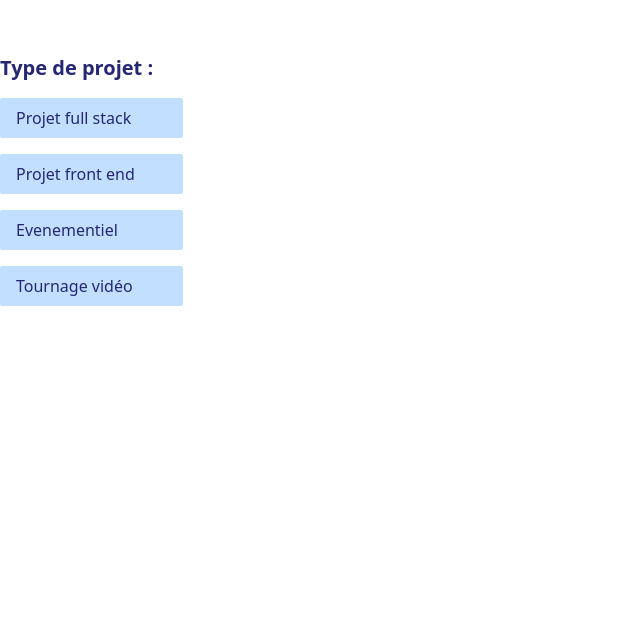
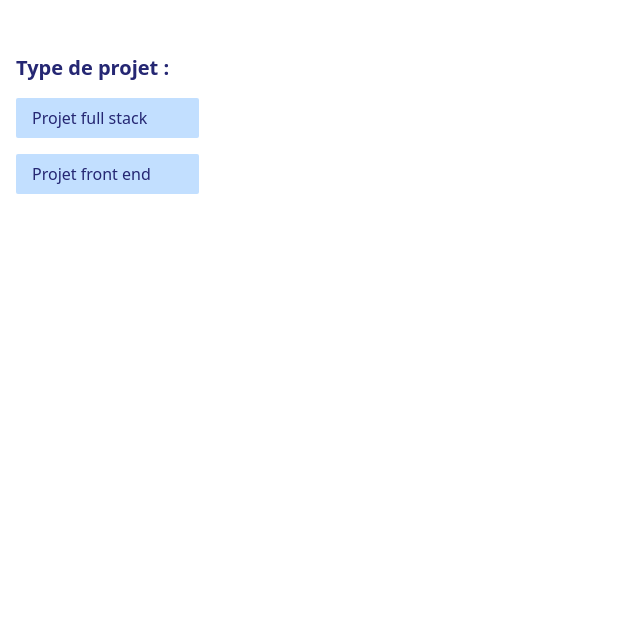
Before and after one commit to ThomasTew1579/ThomasTew1579.github.io, a Vue app: page /realisations in a window 1280 px wide. Shown: the part 838-1480 px from the top of the page, without its empty margins (0-640 px from the left). Built offline with nearby package versions, Linux system fonts and the light colour scheme; what @splidejs/vue-splide would draw is missing.

Commit message:
inté: archive réalisation

```diff
--- a/src/components/ArchiveRealisations.vue
+++ b/src/components/ArchiveRealisations.vue
@@ -14,58 +14,58 @@ export default {
             content: [
             {
                 name:"Inser-eco93 ",
-                text:"Sur le projet Inser-eco93, j’ai pris en charge le front-end et le back-end, en travaillant seul pour développer un site efficace et optimisé. En utilisant WordPress, PHP, CSS et JavaScript, j’ai assuré une navigation fluide et des performances techniques solides. Ce projet, mené à bien sans difficulté particulière, a permis de livrer un site parfaitement fonctionnel et en accord avec les attentes du client, qui s'est montré satisfait du travail réalisé.",
+                text:"Développement front-end et back-end pour un site vitrine. Projet réalisé seul avec satisfaction du client. Ce projet m'a permis d’appliquer mon expertise pour créer un site fonctionnel et ergonomique.",
                 media:"/image/screen/insereco.webp",
               },
               {
-                url:"https://urps-mk-ara.com/",
-                name:"urps-mk-ara",
-                text:"",
+                url:"https://urps-mk-ara.org/",
+                name:"URPS MK ARA",
+                text:"Création d’un filtre d’archives et d’une carte interactive en front-end et back-end. Client très satisfait du résultat. Cette solution technique complexe a amélioré considérablement l'expérience utilisateur en facilitant la recherche d’informations.",
                 media:"/image/screen/urps-mk-ara.webp",
               },
               {
                 url:"https://pilot-in.com/",
-                name:"pilot-in",
-                text:"",
+                name:"Pilot'in",
+                text:"Premier gros projet full-stack réalisé seul. Le client a été satisfait du développement front-end et back-end. Cette réalisation a marqué une étape importante dans ma carrière en consolidant mes compétences techniques et ma gestion de projets d'envergure.",
                 media:"/image/screen/pilotin.webp",
               },
               {
                 url:"https://neoloc-immobilier.fr/",
                 name:"Neoloc",
-                text:"Pour Neoloc, une agence de gestion locative à Lyon, j’ai été chargé de la refonte complète du site sans maquette, ce qui m’a donné l’opportunité d’utiliser pleinement mes compétences créatives et techniques. En tant que développeur full-stack, j’ai pris en main à la fois le front-end et le back-end, en utilisant WordPress, PHP, CSS et JavaScript. Le résultat final a amélioré l’expérience utilisateur et optimisé la navigation du site, avec des retours très positifs du client, satisfait par ma capacité à travailler en autonomie.                ",
+                text:"Refonte totale du site vitrine en front-end et back-end sans maquette. Résultat satisfaisant, le client continue de collaborer. J’ai su proposer des solutions efficaces pour répondre aux attentes du client tout en offrant une navigation optimisée.",
                 media:"/image/screen/neoloc.webp",
               },
               {
-                url:"https://novely.com/",
+                url:"https://novely-renovation.fr/",
                 name:"Novely",
-                text:"",
+                text:"Refonte complète du site vitrine sans maquette, en front-end et back-end. Client satisfait du travail réalisé. J’ai pris des décisions créatives et techniques pour moderniser le site et améliorer son attractivité.",
                 media:"/image/screen/novely.webp",
               },
               {
                 name:"Serpol",
-                text:"Sur le projet Serpol, branche du groupe Serfim, j’ai pris en charge l’intégralité du développement, aussi bien en front-end qu’en back-end. Ce projet m’a permis d’exploiter toute la gamme des technologies WordPress, PHP, CSS et JavaScript pour développer une solution complète. Travaillant seul, j’ai pu apporter une réponse technique aux besoins du client et garantir un développement optimisé du site. Même si le site n'est pas encore en ligne, les retours préliminaires du client sont extrêmement positifs.",
+                text:"Développement complet front-end et back-end pour Serpol, branche de Serfim. Projet terminé avec succès. Client satisfait. Le site est conçu pour être évolutif et adaptable aux besoins futurs de l’entreprise.",
                 media:"/image/screen/serpol.webp",
               },
               {
                 name:"Serfim TIC",
-                text:"Dans le cadre de Serfim TIC, également une branche du groupe Serfim, j’ai été chargé de la conception front-end et back-end du site web. Ce projet, bien que technique, s’est déroulé sans embûches majeures. En utilisant WordPress, PHP, CSS et JavaScript, j’ai su proposer une solution à la fois fonctionnelle et durable. Le client a été satisfait des performances du site et de sa facilité d’utilisation, ce qui témoigne de mon expertise en gestion de projets complexes.",
+                text:"Développement front-end et back-end. Site structuré et performant livré avec satisfaction du client. Ce projet a renforcé ma capacité à concevoir des solutions stables pour des entreprises à forte exigence technique.",
                 media:"/image/screen/serfimtic.webp",
               },
               {
                 name:"Terenvie",
-                text:"Pour Ternie, une autre branche du groupe Serfim, j’ai assuré la gestion complète du développement front-end et back-end. Travaillant de manière indépendante sur ce projet, j’ai déployé des solutions basées sur WordPress, PHP, CSS et JavaScript pour garantir un site performant et sécurisé. Le projet a été finalisé avec succès et a pleinement répondu aux attentes du client, renforçant ma capacité à livrer des projets dans les délais et avec une grande autonomie.",
+                text:"Développement front-end et back-end pour cette branche de Serfim. Résultats très positifs et client satisfait. J’ai assuré un développement fluide et respecté les délais tout en garantissant une qualité optimale.",
                 media:"/image/screen/terrenvie.webp",
               },
               {
-                url:"https://inovaya.com/",
+                url:"https://www.pournosenfants.com/",
                 name:"MTB pour nos enfants",
-                text:"Le site MTB pour nos enfants m’a offert l’occasion de me concentrer sur le développement d’un site dynamique comportant un grand nombre d’animations au scroll. Travaillant sur le front-end et le back-end, j’ai utilisé WordPress, PHP, CSS et JavaScript pour créer une interface interactive et engageante. Le défi consistait à intégrer ces animations sans affecter les performances du site, ce que j'ai réalisé avec succès. Le client a été ravi du résultat final, qui reflétait bien les attentes initiales.",
+                text:"Développement full-stack avec intégration d’animations au scroll. Le client a apprécié l'interactivité du site. Les animations apportent une touche dynamique tout en garantissant une navigation fluide.",
                 media:"/image/screen/mtbpne.webp",
               },
               {
-                url:"https://urps-mk-ara.org/",
-                name:"manerty ",
-                text:"Pour le projet URPS MK ARA, j'ai développé un système de filtrage d’archives avancé, associé à une carte interactive. En tant que développeur full-stack, j'ai utilisé WordPress, PHP, CSS et JavaScript pour intégrer des fonctionnalités complexes tout en maintenant une navigation fluide et intuitive. Ce projet a exigé une expertise technique spécifique pour répondre aux besoins du client, qui s'est montré très satisfait du résultat final et de la fluidité de l'expérience utilisateur.",
+                url:"https://www.manerty.com/",
+                name:"Manerty ",
+                text:"Premier site vitrine full-stack que j’ai développé seul. Le client est satisfait et nous travaillons toujours ensemble pour faire évoluer le site. Ce projet m’a permis de consolider mes compétences en front-end et back-end tout en répondant aux exigences spécifiques du client.",
                 media:"/image/screen/manerty.webp",
               },
 
@@ -78,91 +78,69 @@ export default {
               {
                 url:"https://inovaya.com/",
                 name:"Inovaya",
-                text:"En tant que développeur front-end au sein d'une équipe pour le projet Inovaya, j’ai travaillé sur l’intégration d'animations avancées au scroll. Ce projet m’a permis de collaborer avec d’autres experts pour assurer la cohérence entre design et technique, tout en utilisant WordPress, PHP, CSS et JavaScript. Les défis techniques autour de ces animations ont été relevés avec succès, et le client a apprécié la qualité et la fluidité des interactions proposées.",
+                text:"Développement d’animations au scroll en front-end, en équipe. Le client a été satisfait du rendu interactif. Le site offre une expérience visuelle fluide, parfaitement alignée avec les attentes du client.",
                 media:"/image/screen/inovaya.webp",
               },
               {
-                url:"https://cabinet-eyssette.com/",
+                url:"https://www.cabinet-eyssette.fr/",
                 name:"Cabinet Eyssette",
-                text:"",
+                text:"Développement des animations au scroll en CSS et du style du site en front-end. Projet réalisé en équipe avec succès. Client satisfait. J’ai contribué à créer une expérience utilisateur fluide grâce à des animations élégantes et efficaces.",
                 media:"/image/screen/cabinet-eyssette.webp",
               },
               {
-                url:"https://serfim.com/",
+                url:"https://www.serfim.com/",
                 name:"Serfim",
-                text:"",
+                text:"Développement des animations et du style du site en front-end. Ce projet m’a permis d'apprendre le back-end sur WordPress. Client satisfait. J’ai su m'adapter rapidement aux besoins techniques pour offrir un site fonctionnel et attractif.",
                 media:"/image/screen/serfim.webp",
               },
               {
-                url:"https://inovaya.com/",
+                url:"https://katrimmo.com/",
                 name:"Katrimmo",
-                text:"Pour Katrimmo, une agence de location immobilière, ma mission principale était de repenser entièrement le style du site, avec une attention particulière portée à la version mobile. En tant que développeur front-end, j’ai redéfini l’apparence du site, optimisé son accessibilité mobile et utilisé WordPress, PHP, CSS et JavaScript pour obtenir une meilleure performance. Ce projet a renforcé mon expertise en conception responsive et a permis au client de bénéficier d’un site plus moderne et fonctionnel, adapté à leurs besoins.",
+                text:"Refonte du style mobile en front-end, réalisée seul. Le site est optimisé pour une meilleure expérience utilisateur. Client satisfait. Ce projet m'a permis de perfectionner mes compétences en conception mobile-first.",
                 media:"/image/screen/kattrimo.webp",
               },
               {
-                url:"https://dott.com/",
+                url:"https://ridedott.com/fr/",
                 name:"Dott",
-                text:"",
+                text:"Refonte complète du style du site et intégration en 8 langues. J’ai respecté un design strict imposé par le client. Le projet a été un succès, et je continue de collaborer pour les évolutions. Cette collaboration continue témoigne de la confiance que le client accorde à mon travail.",
                 media:"/image/screen/dott.webp",
               },
               {
                 url:"https://www.sepr.edu/",
                 name:"SEPR",
-                text:"Pour SEPR, un projet complexe avec un grand nombre d’animations, j’ai été impliqué en tant que développeur front-end au sein d'une équipe. J'ai utilisé WordPress, PHP, CSS et JavaScript pour implémenter ces animations tout en maintenant une performance optimale. Ce projet a mis en avant ma capacité à gérer de nombreux éléments interactifs sans nuire à l’expérience utilisateur. Le client a été très satisfait du rendu final, à la fois fonctionnel et esthétique.",
+                text:"Projet en équipe avec développement front-end de nombreuses animations. Le client a exprimé sa satisfaction. Nous avons réussi à maintenir une performance élevée malgré la complexité des animations.",
                 media:"/image/screen/sepr.webp",
               },
               {
-                url:"https://ltdln.com/",
-                name:"ltdln",
-                text:"",
+                url:"https://latetedanslesnuages.com/",
+                name:"La Tête dans les Nuages",
+                text:"Développement des animations et du style avec de nombreuses micro-animations en front-end, en équipe. Résultat apprécié par le client. Ce projet a mis en valeur ma capacité à créer des interfaces interactives et ludiques, adaptées à l'univers des jeux d'arcade.",
                 media:"/image/screen/ltdln.webp",
               },
               {
-                url:"https://inovaya.com/",
+                url:"https://www.biens-surs.fr/",
                 name:"Biens Sûrs",
-                text:"Pour Biens Sûrs, promoteur immobilier, j’ai collaboré au sein d'une équipe pour le développement front-end du site, en utilisant WordPress, PHP, CSS et JavaScript. Ce projet visait à concevoir un site moderne et intuitif, avec une attention particulière portée à l’ergonomie et à l’expérience utilisateur. Grâce à une collaboration efficace, nous avons livré un site répondant parfaitement aux attentes du client, qui a été très satisfait du résultat.",
+                text:"Développement front-end en équipe pour un promoteur immobilier. Le client a apprécié le design et la performance du site. Ce projet a permis d’allier esthétique et fonctionnalité pour une expérience utilisateur optimale.",
                 media:"/image/screen/manerty.webp",
               },
               {
                 url:"https://thermiconseil.com/",
                 name:"Thermiconseil",
-                text:"",
+                text:"Projet en équipe pour le développement front-end, avec des défis de mise en page de contenu dense. Le client est satisfait. J’ai su trouver des solutions créatives pour rendre le contenu technique plus accessible et lisible.",
                 media:"/image/screen/thermiconseil.webp",
               },
               {
-                url:"https://bienssurs.org/",
-                name:"bienssurs",
-                text:"",
-                media:"/image/screen/bienssurs.webp",
+                url:"https://www.groupe-sra.fr/",
+                name:"SRA Group",
+                text:"Développement front-end en équipe, avec une grande diversité de styles et de contenu. Client satisfait du rendu final. J’ai contribué à optimiser l'organisation des contenus pour une navigation fluide et intuitive.",
+                media:"/image/screen/sra.webp",
               },
               {
                 url:"https://unijus.org/",
                 name:"Unijus",
-                text:"",
+                text:"Premier projet en front-end avec développement des animations et du style. Résultat final validé par le client. Ce projet m’a permis de faire mes premières armes en animation web tout en respectant les exigences de l’industrie.",
                 media:"/image/screen/unijus.webp",
               },
-            ]
-          },
-          {
-            type:"regisseur",
-            typeName:"Evenementiel",
-            content: [
-              {
-                name:"test",
-                text:"text",
-                media:"/image/fox.svg",
-              }
-            ]
-          },
-          {
-            type:"clip",
-            typeName:"Tournage vidéo",
-            content: [
-              {
-                name:"test",
-                text:"text",
-                media:"/image/fox.svg",
-              }
             ]
           },
         ]
@@ -177,7 +155,7 @@ export default {
     <section class="archive-ralisations">
         <div class="container mx-auto flex flex-col lg:flex-row gap-12">
             <div class="sidebar">
-                <div class="content sticky flex flex-col gap-4 duration-300">
+                <div class="content sticky flex flex-col gap-4 px-4 duration-300">
                   <strong class="text-xl">Type de projet :</strong>
                   <a v-for="(realisation, index) in realisations" :key="index" :href="'#'+realisation.type" class="types px-4 py-2 rounded-sm bg-primary-100 hover:text-white hover:bg-primary-900 duration-200 flex group overflow-hidden whitespace-nowrap pr-12 flex-row items-center gap-2">
                     {{ realisation.typeName }}
@@ -187,7 +165,7 @@ export default {
                   </a>
                 </div>
             </div>
-            <div class="realisations flex flex-col gap-10">
+            <div class="realisations flex flex-col gap-10 max-md:px-4">
                 <WrapperRealisationsType :realisations="realisations" />
             </div>
         </div>
```
